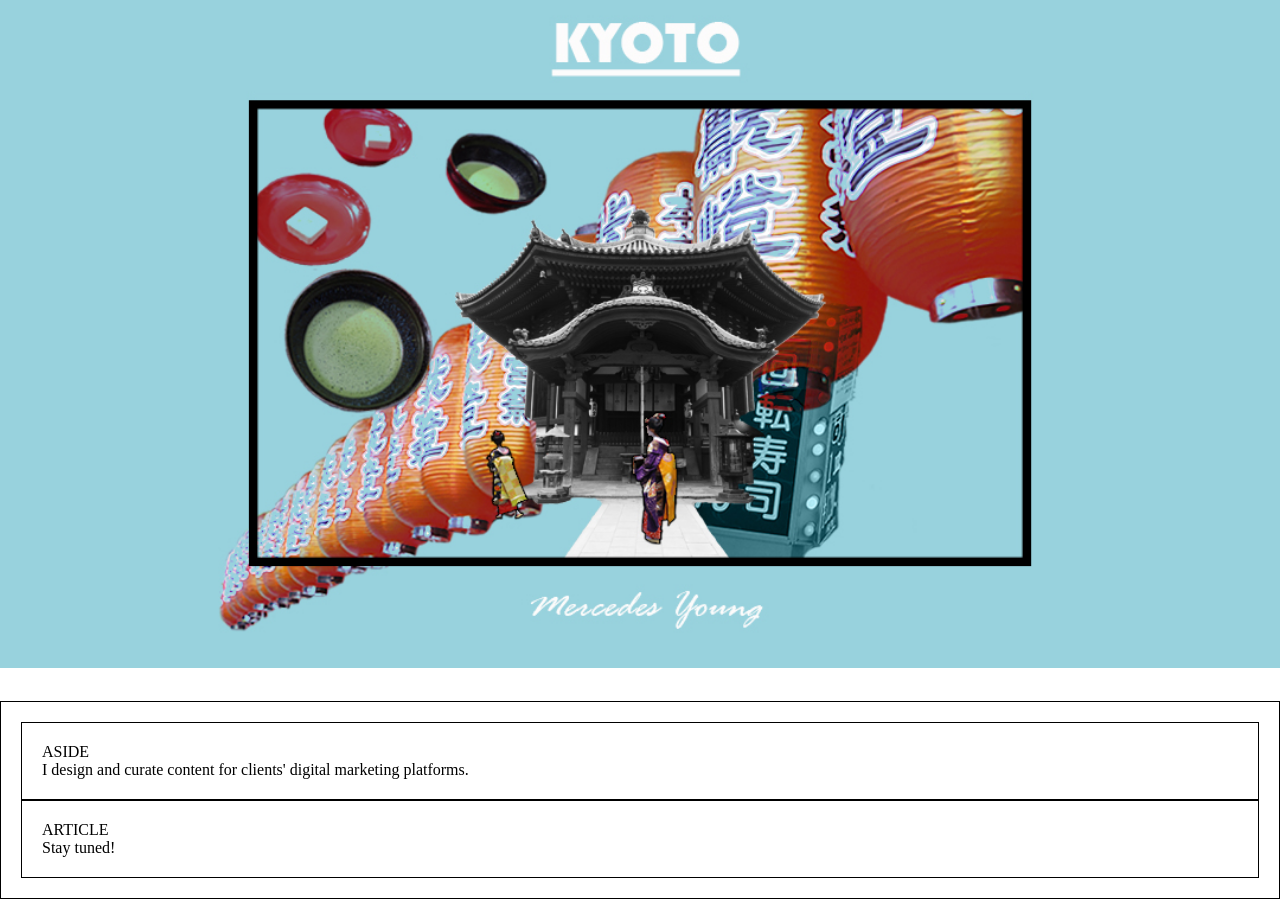
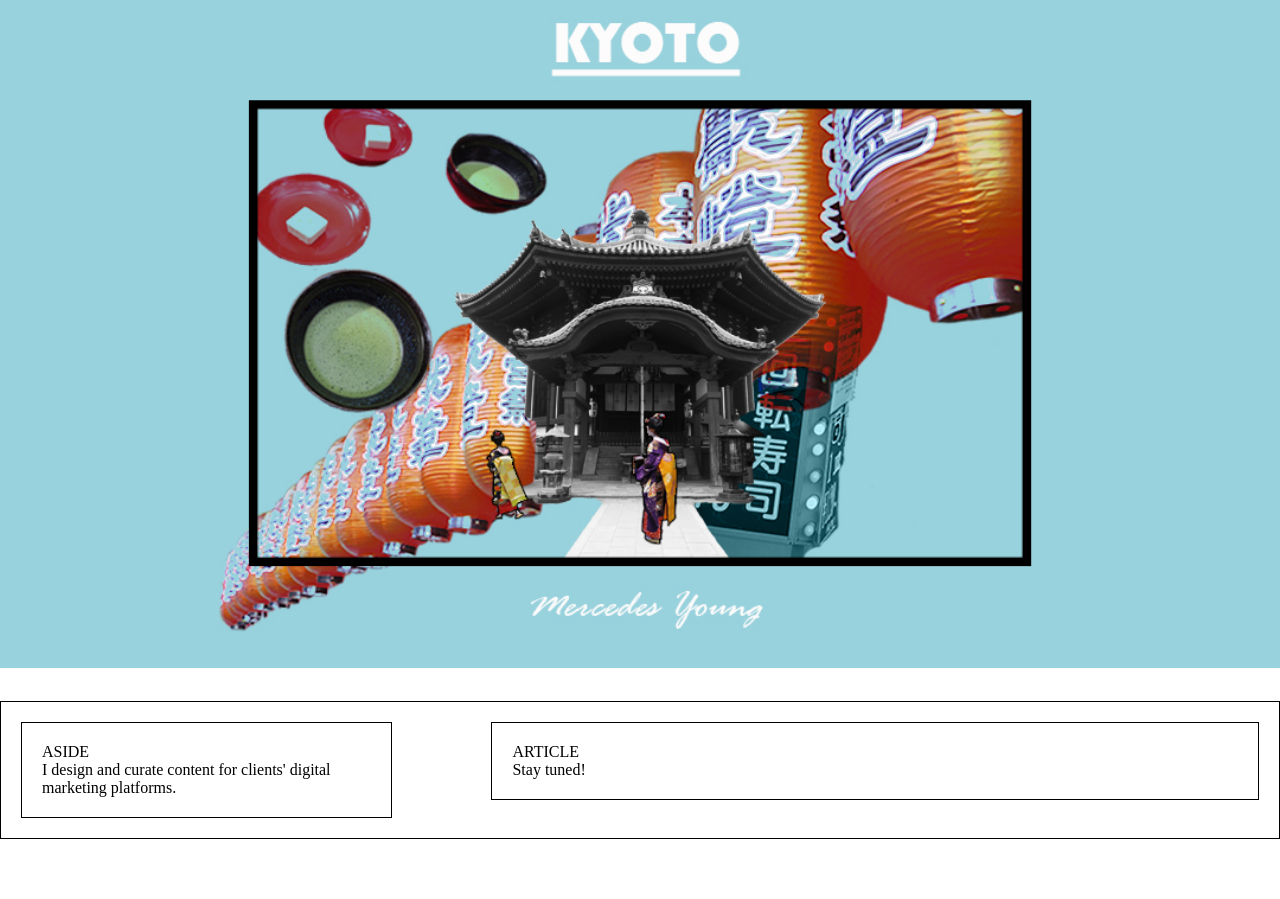
Before and after one commit to sadieyoung/sadieyoung.github.io, a plain HTML site: page unit_6/index.html in a window 1280 px wide. Shown: the part 172-1071 px from the top of the page. After the commit the page ends 1011 px from the top, so only its background shows below. Drawn offline with Linux system fonts and the light colour scheme.

Commit message:
clearfix

```diff
--- a/unit_6/css/style.css
+++ b/unit_6/css/style.css
@@ -35,6 +35,15 @@
 	color:#000000;
 }
 
+.clearfix:after {
+    visibility: hidden;
+    display: block;
+    font-size: 0;
+    content: " ";
+    clear: both;
+    height: 0;
+}
+
 #two_column {
     background-color: #ffffff;
     border: 1px black solid;
@@ -45,10 +54,14 @@
     background-color: #ffffff;
     border: 1px black solid;
     padding: 20px;
+    float: left;
+    width: 30%;
 }
 
 #right {
     background-color: #ffffff;
     border: 1px black solid;
     padding: 20px;
+    float: right;
+    width: 62%;
 }
```
